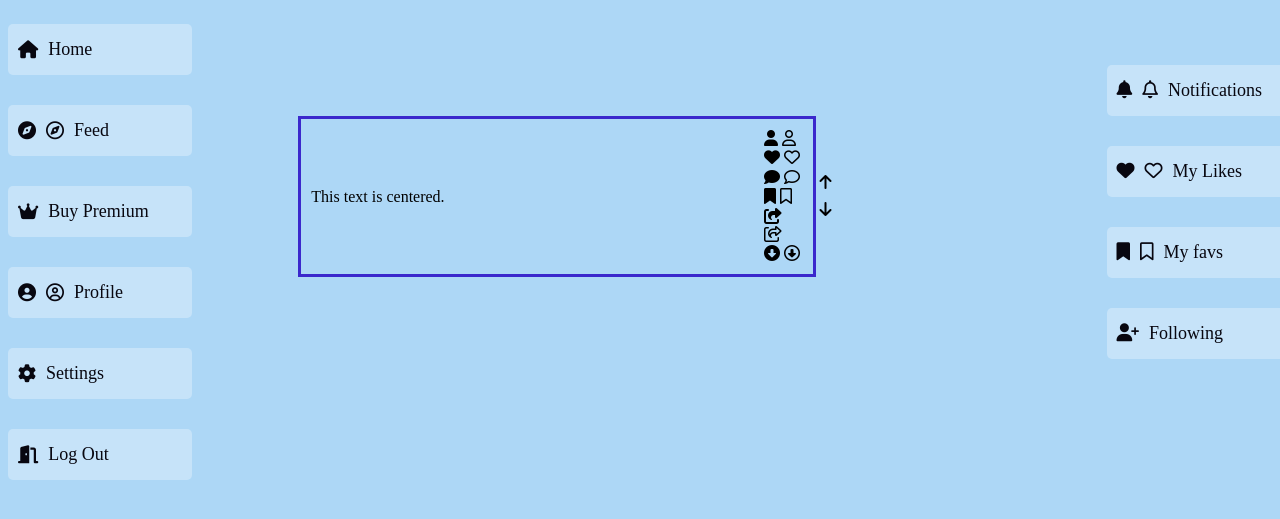
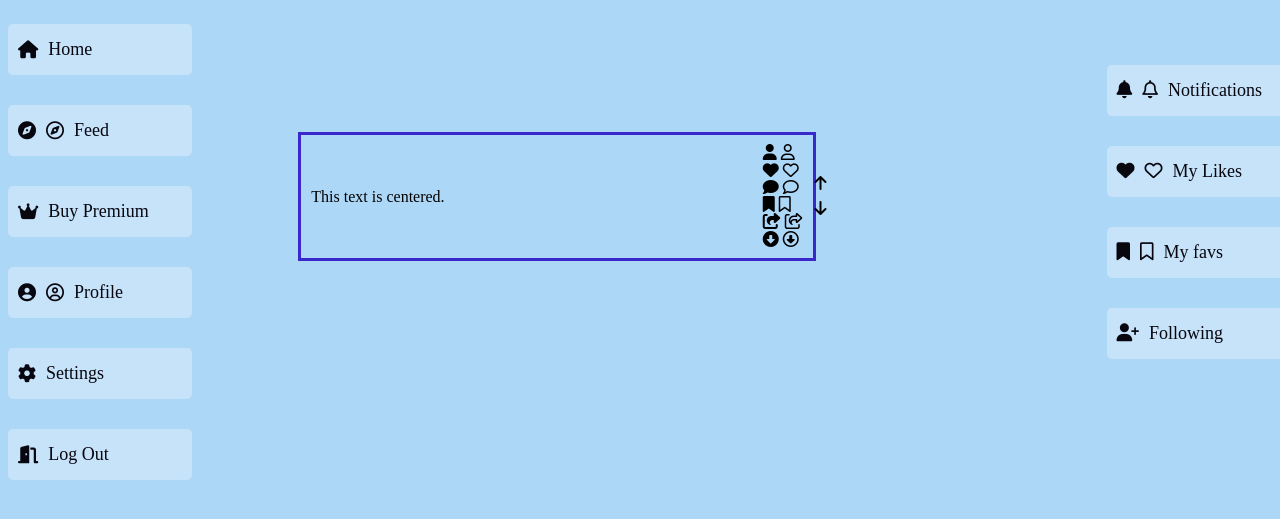
Before and after one commit to FabriLluvia/Linkr, a plain HTML site: page index.html in a window 1280 px wide. Shown: the part 95-614 px from the top of the page. Drawn offline with Linux system fonts and the light colour scheme.

Commit message:
Making buttons good

```diff
--- a/css/styles.css
+++ b/css/styles.css
@@ -195,7 +195,7 @@ button{
 }
 
 .follow, .like, .comment, .favorite, .share, .download, .arrow-up, .arrow-down{
-    margin: 2%;
+    margin: -1%;
 }
 
 .video-container{
```
